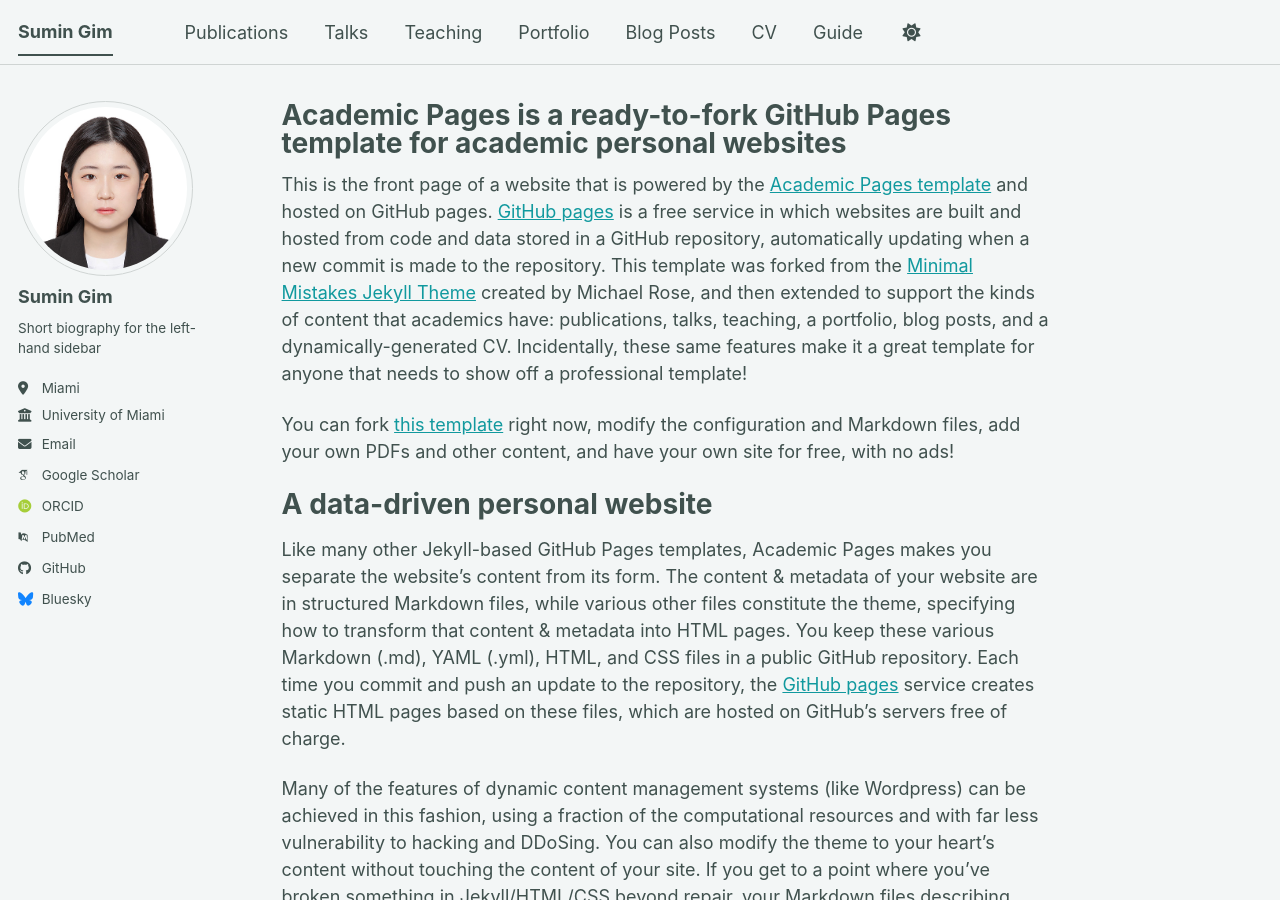
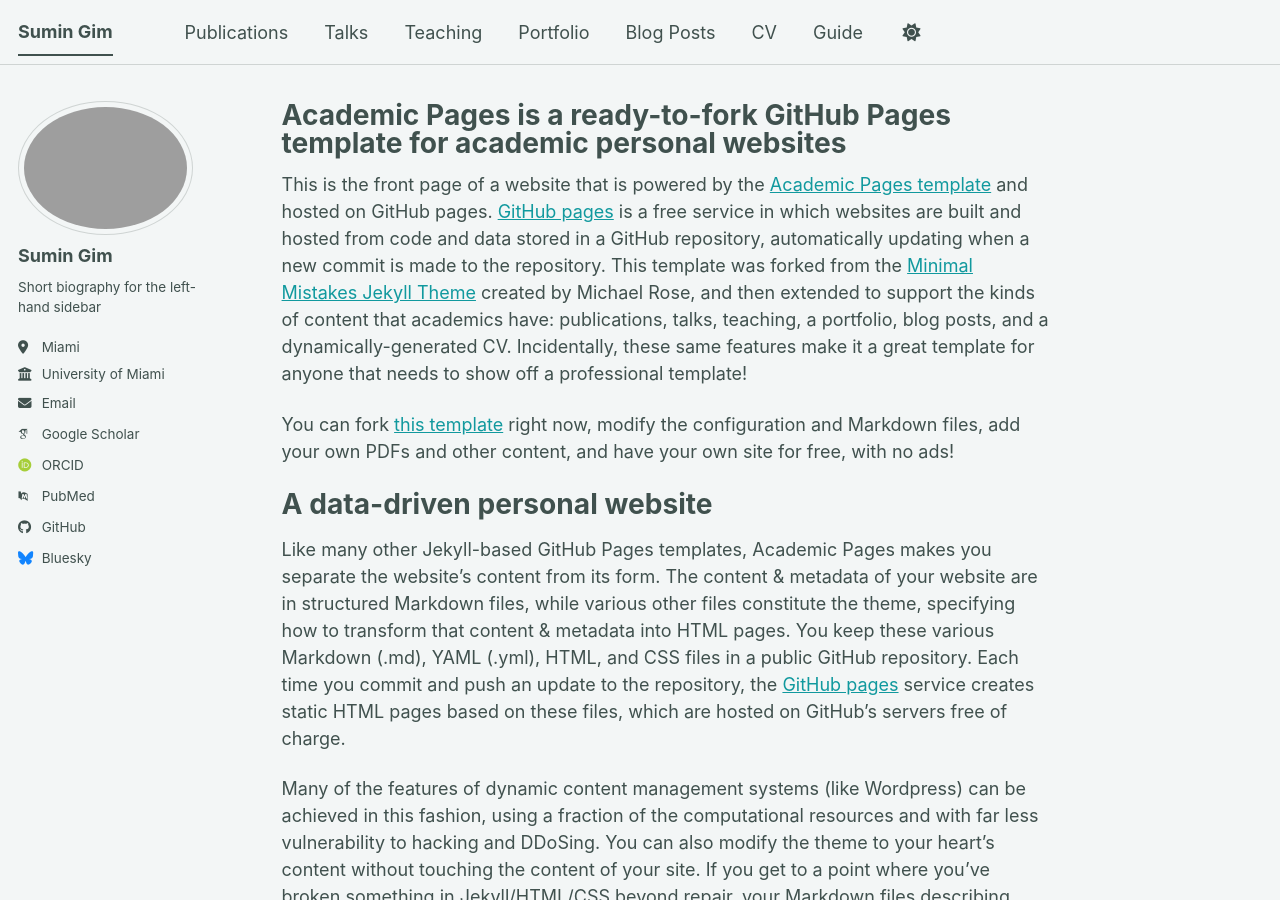
Before and after one commit to std33793/std33793.github.io, a Jekyll site: the page built from _pages/about.md, in a window 1280 px wide and 900 px high. Built offline with Jekyll 4.4.1, drawn with Linux system fonts in a browser that asks for light colours; some web fonts are replaced; a script bundle is joined from its source files by our own code; library files that are not in the unit come from our copies.

Commit message:
Update _config.yml

```diff
--- a/_config.yml
+++ b/_config.yml
@@ -13,7 +13,7 @@
 title_separator          : "-"
 name                     : &name "Sumin"
 description              : &description "This is Sumin Gim's academic portfolio"   # Update this with a general description of your site, this is the default if not overridden by a page
-url                      : https://academicpages.github.io # The base hostname & protocol for your site e.g. "https://[your GitHub username].github.io",
+url                      : https://std33793.github.io/ # The base hostname & protocol for your site e.g. "https://[your GitHub username].github.io",
                                                            # or if you already have some other page hosted on Github then use "https://[your GitHub username].github.io/[Your Repo Name]"
 baseurl                  : "" # the subpath of your site, e.g. "/blog"
 repository               : "academicpages/academicpages.github.io"
@@ -23,7 +23,7 @@
 #               Additional customization can be done by editing /_includes/author-profile.html
 author:
   # Biographic information
-  avatar           : "profile.png"
+  avatar           : "profile2.png"
   name             : "Sumin Gim"
   pronouns         : # example: "she/her"
   bio              : "Short biography for the left-hand sidebar"
```
